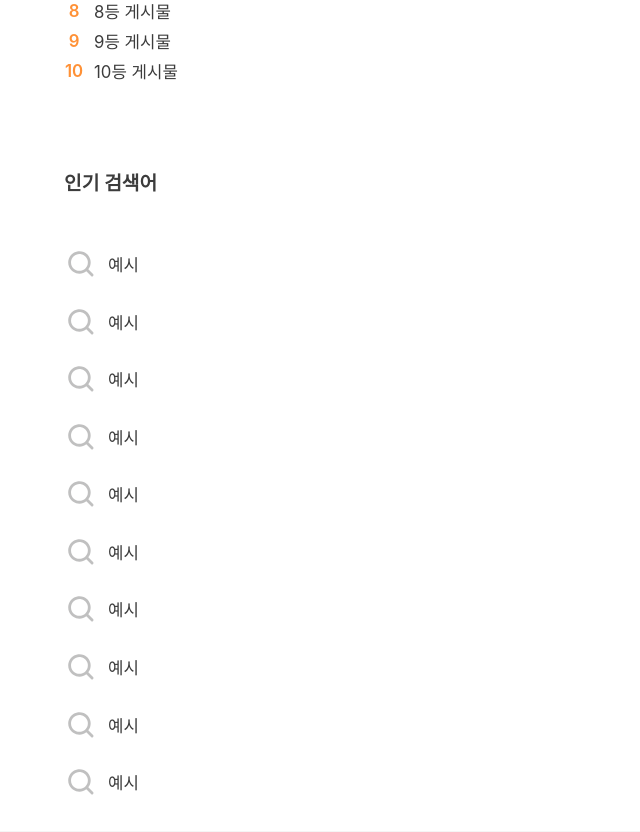
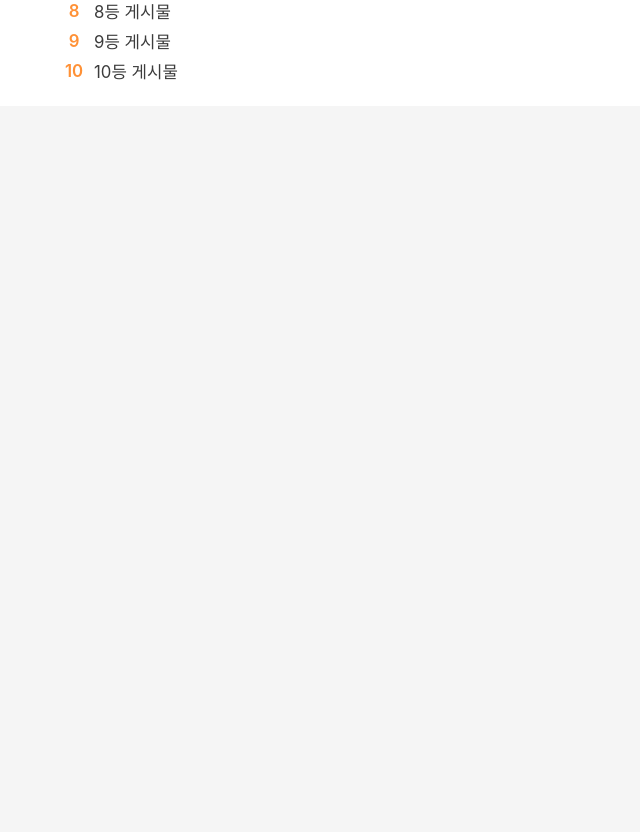
Before and after one commit to Mews-MIS/Mews-Client, a Next.js app: page /search in a window 1280 px wide. Shown: the part 700-1532 px from the top of the page, without its empty margins (0-640 px from the left). After the commit the page ends 829 px from the top, so only its background shows below. Built offline with nearby package versions, Linux system fonts and the light colour scheme; what emotion-reset would draw is missing.

Commit message:
feat: 검색페이지 검색 form 추가 #24

```diff
--- a/src/pages/search/_fragments/SearchBar/index.tsx
+++ b/src/pages/search/_fragments/SearchBar/index.tsx
@@ -3,10 +3,12 @@ import * as s from "./styles";
 
 const SearchBar = () => {
   return (
-    <s.Wrapper>
-      <SearchIcon />
-      <s.SearchInput placeholder="검색어를 입력해주세요." />
-    </s.Wrapper>
+    <form action="/result" method="get">
+      <s.Wrapper>
+        <SearchIcon />
+        <s.SearchInput type="text" name="search" placeholder="검색어를 입력해주세요." required />
+      </s.Wrapper>
+    </form>
   );
 };
 
--- a/src/pages/search/index.tsx
+++ b/src/pages/search/index.tsx
@@ -3,7 +3,6 @@ import RecentSearched from "@pages/search/_fragments/RecentSearched";
 import ContentWrapper from "@components/ContentWrapper";
 import { popularKeywords, recentKeywords } from "@pages/search/data";
 import PopularKeyword from "@pages/search/_fragments/PopularKeyword";
-import RecommendKeyword from "@pages/search/_fragments/RecommendKeyword";
 import * as s from "./styles";
 
 const searchPage = () => {
@@ -28,11 +27,6 @@ const searchPage = () => {
           );
         })}
       </ContentWrapper>
-      <ContentWrapper contentName="인기 검색어">
-        {popularKeywords.map((popularKeyword) => {
-          return <RecommendKeyword keyword="예시" />;
-        })}
-      </ContentWrapper>
     </s.PageTemplate>
   );
 };
```
